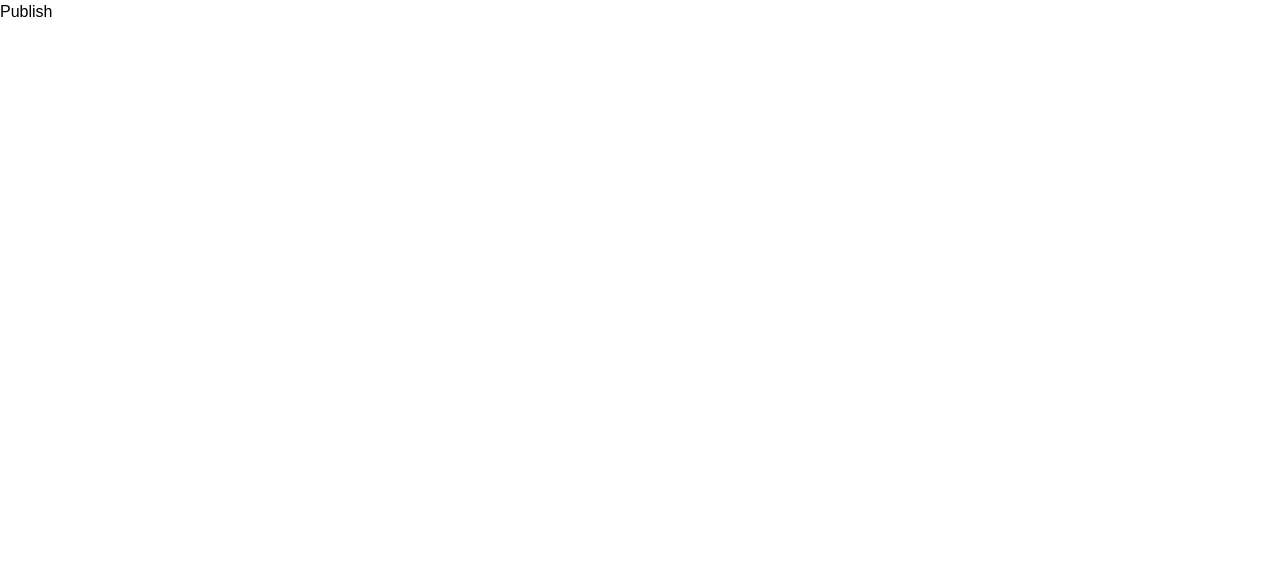
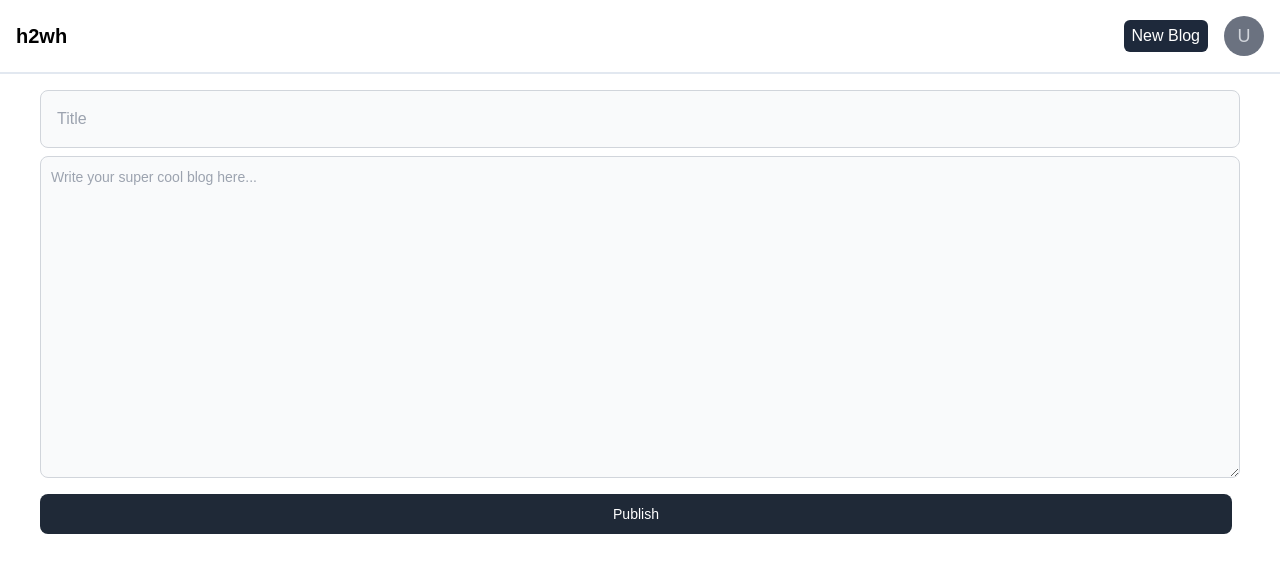
Before and after one commit to hanzalahwaheed/LearnWithHanzo, a React (Vite) app in the folder frontend/: page /publish in a window 1280 px wide. Shown: the top 572 px of the page. Built offline with nearby package versions, Linux system fonts and the light colour scheme; a web font is replaced by a local one.

Commit message:
publish page complete

```diff
--- a/frontend/src/App.tsx
+++ b/frontend/src/App.tsx
@@ -14,8 +14,8 @@ function App() {
           <Route path="/" element={<Landing />} />
           <Route path="/signup" element={<SignUp />} />
           <Route path="/signin" element={<SignIn />} />
+          <Route path="/blog/:id" element={<Blog />} />
           <Route path="/publish" element={<Publish />} />
-          <Route path="/blog/:id" element={<Blog />} />
         </Routes>
       </BrowserRouter>
     </div>
--- a/frontend/src/components/Appbar.tsx
+++ b/frontend/src/components/Appbar.tsx
@@ -1,15 +1,22 @@
+import { useNavigate } from "react-router-dom";
 import Avatar from "./Avatar";
-import Button from "./Button";
 import Logo from "./Logo";
 
 const Appbar = () => {
-  const handleClick = () => {};
-
+  const navigate = useNavigate();
+  const handleClick = () => {
+    navigate("/publish");
+  };
   return (
     <nav className="flex justify-between items-center p-4 border-b-2 border-slate-200">
       <Logo />
-      <div className="flex gap-2 items-center">
-        <Button onClick={handleClick} content="New Blog" />
+      <div className="flex gap-4 items-center">
+        <button
+          className="bg-slate-800 px-2 py-1 rounded-md text-white text-md font-medium"
+          onClick={handleClick}
+        >
+          New Blog
+        </button>
         <Avatar content="user" size="lg" />
       </div>
     </nav>
--- a/frontend/src/components/Button.tsx
+++ b/frontend/src/components/Button.tsx
@@ -10,7 +10,7 @@ const Button: React.FC<ButtonProps> = ({ content, onClick }) => {
     <button
       onClick={onClick}
       type="button"
-      className="text-white bg-gray-800 hover:bg-gray-900 font-medium rounded-lg text-sm px-5 py-2.5 me-2 mb-2 dark:bg-gray-800 dark:hover:bg-gray-700 dark:border-gray-700 mt-2"
+      className="text-white bg-gray-800 hover:bg-gray-900 font-medium rounded-lg text-sm px-5 py-2.5 me-2 mb-2 mt-2"
     >
       {content}
     </button>
--- a/frontend/src/pages/Blog.tsx
+++ b/frontend/src/pages/Blog.tsx
@@ -10,7 +10,7 @@ const Blog = () => {
     <>
       <Appbar />
       <div className="flex flex-col lg:flex-row p-6 gap-2">
-        <div className="w-full lg:w-3/4 flex flex-col gap-1">
+        <div className="w-full lg:w-3/4 flex flex-col gap-4">
           <h1 className="text-2xl lg:text-5xl font-bold">{blog?.title}</h1>
           <p className="text-xs">Published Date: {blog?.publishedDate}</p>
           <p>{blog?.content}</p>
--- a/frontend/src/pages/Publish.tsx
+++ b/frontend/src/pages/Publish.tsx
@@ -1,7 +1,72 @@
-import React from "react";
+import { useState, ChangeEvent } from "react";
+import axios from "axios";
+import Appbar from "../components/Appbar";
+import Button from "../components/Button";
+import { CreateBlogInput } from "@hanzalahwaheed/h2wh-common";
+import { useNavigate } from "react-router-dom";
 
 const Publish = () => {
-  return <div>Publish</div>;
+  const navigate = useNavigate();
+
+  const [postInputs, setPostInputs] = useState<CreateBlogInput>({
+    title: "",
+    content: "",
+  });
+
+  const handleInputChange = (
+    e: ChangeEvent<HTMLInputElement | HTMLTextAreaElement>
+  ) => {
+    const { name, value } = e.target;
+    setPostInputs({
+      ...postInputs,
+      [name]: value,
+    });
+  };
+
+  const handlePublish = async () => {
+    try {
+      const response = await axios.post(
+        "http://localhost:8787/api/v1/blog",
+        postInputs,
+        {
+          headers: { Authorization: localStorage.getItem("token") },
+        }
+      );
+      console.log("Blog post published successfully:", response.data);
+      navigate(`/blog/${response.data}`);
+    } catch (error) {
+      console.error("Error publishing blog post:", error);
+    }
+  };
+
+  return (
+    <>
+      <Appbar />
+      <div className="flex flex-col">
+        <div className="flex flex-col gap-2 p-10 pt-4">
+          <div className="">
+            <input
+              type="text"
+              name="title"
+              placeholder="Title"
+              className="block w-full p-4 text-gray-900 border border-gray-300 rounded-lg bg-gray-50 text-base focus:ring-blue-500 focus:border-blue-500"
+              value={postInputs.title}
+              onChange={handleInputChange}
+            />
+          </div>
+          <textarea
+            name="content"
+            rows="15"
+            placeholder="Write your super cool blog here..."
+            className="block p-2.5 w-full text-sm text-gray-900 bg-gray-50 rounded-lg border border-gray-300 focus:ring-blue-500 focus:border-blue-500"
+            value={postInputs.content}
+            onChange={handleInputChange}
+          ></textarea>
+          <Button content="Publish" onClick={handlePublish} />
+        </div>
+      </div>
+    </>
+  );
 };
 
 export default Publish;
```
